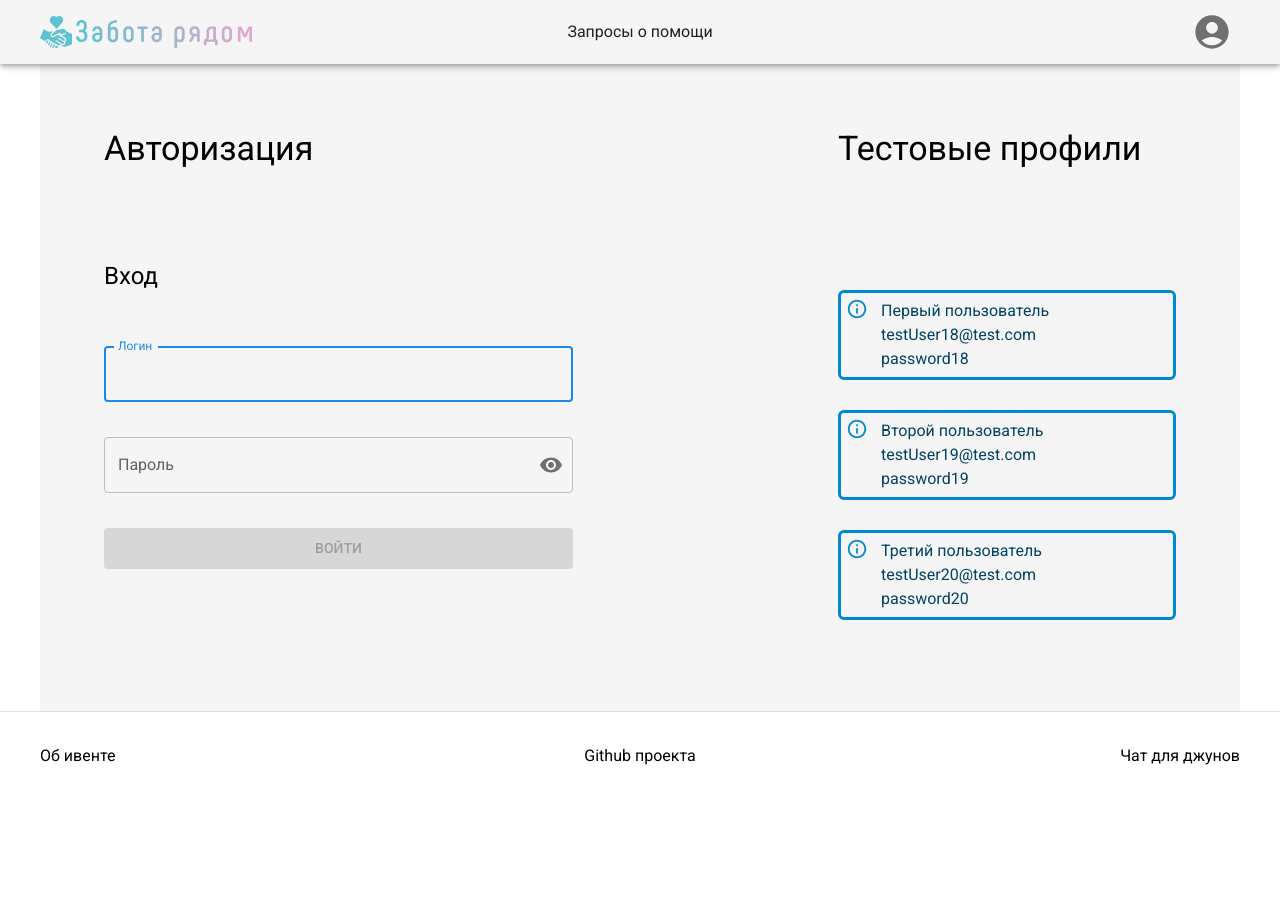
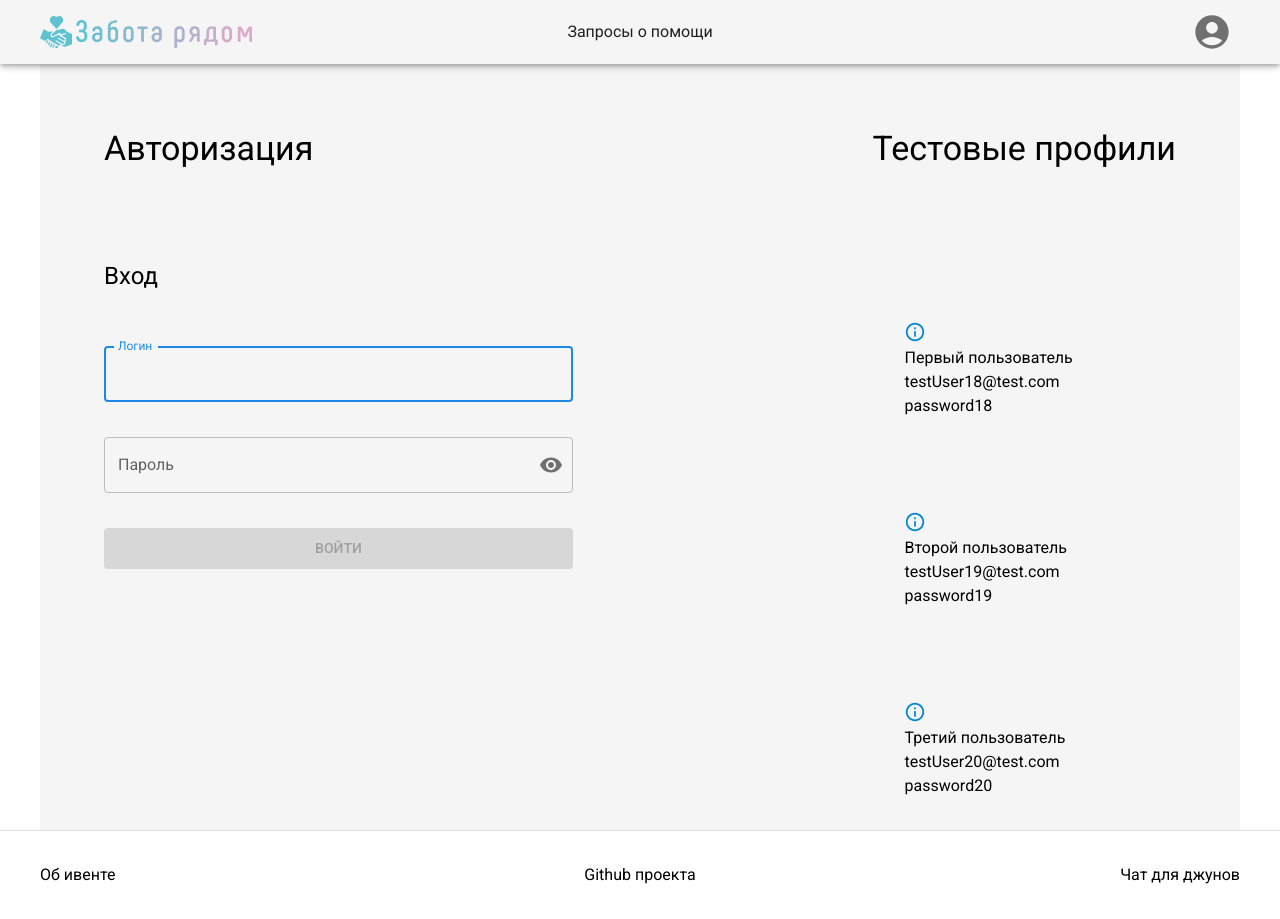
Before and after one commit to ElenaMihailova/React-Event-Oct, a React (Vite) app: page / in a window 1280 px wide. Before the commit the page ends 800 px from the top, so only its background shows below. Built offline with nearby package versions, Linux system fonts and the light colour scheme.

Commit message:
fix: styles stilelint

```diff
--- a/src/components/login-forms/testProfiles/TestProfiles.tsx
+++ b/src/components/login-forms/testProfiles/TestProfiles.tsx
@@ -1,32 +1,13 @@
 import { Box, Typography } from "@mui/material";
 import InfoIcon from "../../../assets/login/IconInfo.png";
 import { testsProfilesData } from "./testProfilesData";
-
-const containerStyle: React.CSSProperties = {
-  display: "flex",
-  flexDirection: "column",
-  flexWrap: "wrap",
-  gap: "30px",
-  justifyContent: "start",
-};
-
-const cardStyle: React.CSSProperties = {
-  padding: "6px",
-  display: "flex",
-  flexDirection: "row",
-  gap: "14px",
-  width: "calc(25% - 16px)",
-  minWidth: "320px",
-  borderRadius: "6px",
-  border: "solid #0288D1",
-  color: "#014361",
-};
+import "./style.css";
 
 export const TestProfiles: React.FC = () => {
   return (
-    <Box style={containerStyle}>
+    <Box className="container">
       {testsProfilesData.map((item) => (
-        <Box style={cardStyle} key={item.name}>
+        <Box className="card" key={item.name}>
           <Box sx={{ padingLeft: 10 }}>
             <img src={InfoIcon} alt="Info" />
           </Box>
--- /dev/null
+++ b/src/components/login-forms/testProfiles/style.css
@@ -0,0 +1,18 @@
+.container {
+  display: flex;
+  flex-direction: column;
+  flex-wrap: wrap;
+  gap: 30px;
+  justify-content: start;
+};
+
+.card {
+  padding: 6px;
+  display: flex;
+  flex-direction: row;
+  gap: 14px;
+  min-width: 320px;
+  border-radius: 6px;
+  border: 1px solid #0288D1;
+  color: #014361;
+}
```
